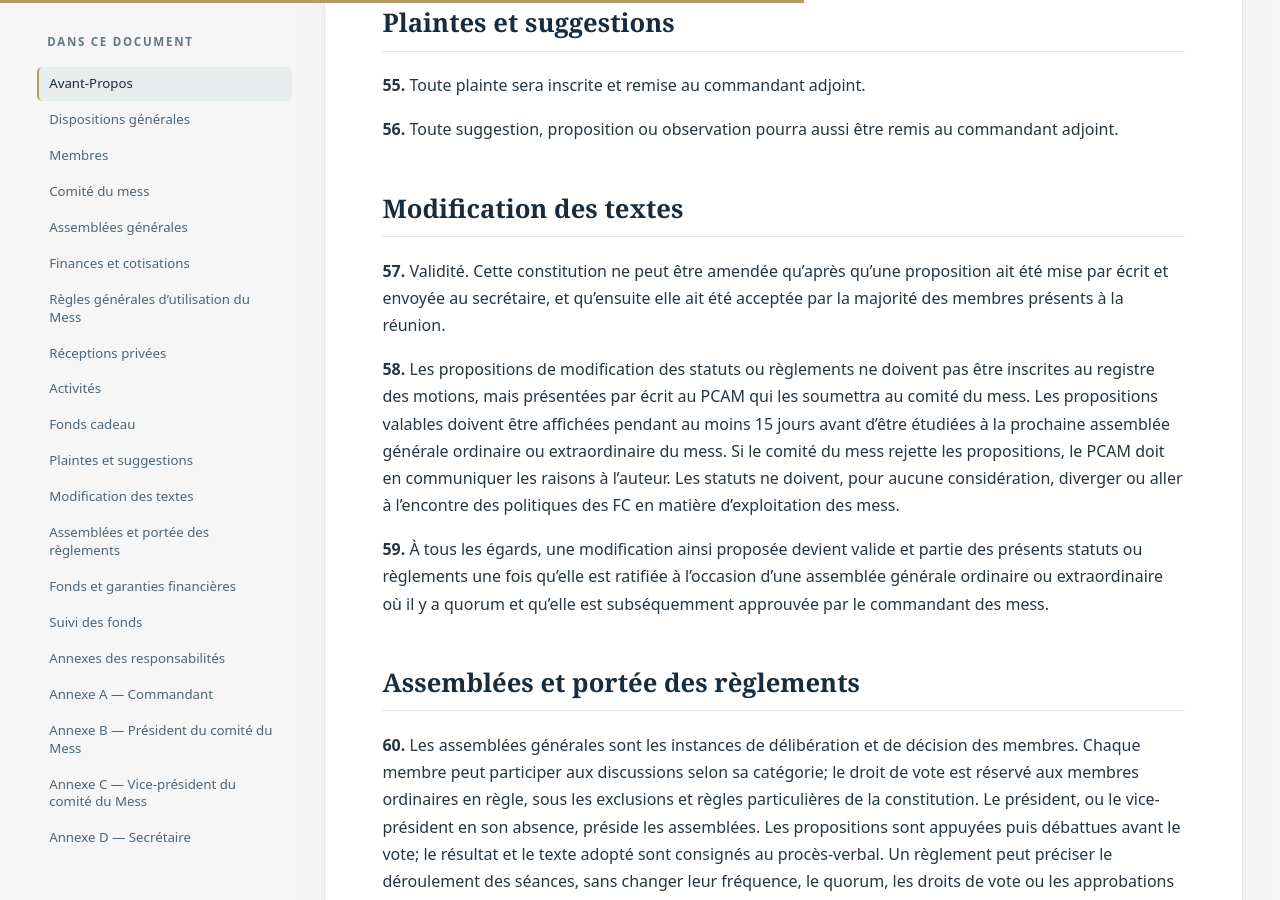
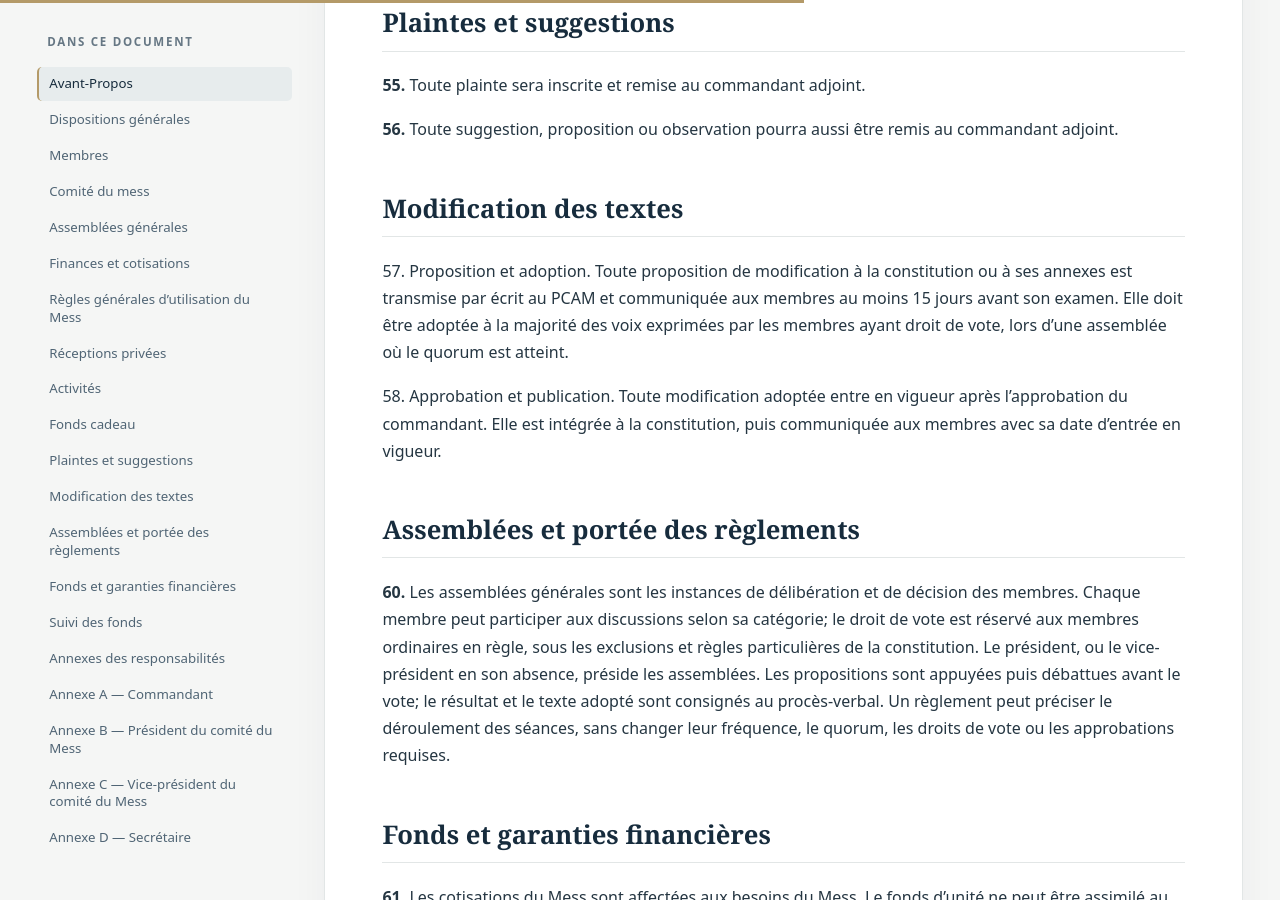
Before and after one commit to shocktubeM81/mess-9eg, a Jekyll site: the page built from versions/2026-10-28-v0.2/constitution-consolidee.md, in a window 1280 px wide and 900 px high, scrolled down 13129 px. Built offline with Jekyll 4.4.1, drawn with Linux system fonts in a browser that asks for light colours; some of the changed text lies outside the part shown.

Commit message:
Revise membership and amendment procedures in constitution

```diff
--- a/versions/2026-10-28-v0.2/constitution-consolidee.md
+++ b/versions/2026-10-28-v0.2/constitution-consolidee.md
@@ -40,7 +40,7 @@
 
   - **(1)** Toute autre personne désireuse de devenir membre associé doit adresser par écrit une demande officielle au président. Cette demande doit être appuyée par un membre ordinaire et affichée au moins 30 jours avant une assemblée générale. Si un membre juge qu’un candidat ne peut devenir membre associé, il doit faire part de ses observations/objections par écrit au président. De plus, la demande sera évaluée par le comité du mess pour acceptation. Néanmoins, il incombe que la demande soit présentée à l’assemblée générale suivante pour fins d’approbation.
 
-  - **(2)** Le total des membres mentionnés en (1) est limité à 65% du total des membres ordinaires; le secrétaire du comité dressera une liste d’attente au besoin.
+  - **(2)** Le total des membres mentionnés en (1) est limité à 65% du total des membres ordinaires; une liste d’attente sera dressée au besoin.
 
   - **(3)** À l’occasion de la première assemblée générale ordinaire ou extraordinaire de chaque année civile, le comité du mess doit présenter la question du renouvellement de tous les membres associés pour l’année financière suivante (du 1er avril de l’année courante au 31 Mars de l’année suivante).
 
@@ -94,7 +94,7 @@
 
 ## Comité du mess
 
-<a id="article-5"></a>**5.** Seuls les membres ordinaires peuvent faire partie du comité du mess. Seul un membre actif du 9 EG peut en être le président, et ce avec l’approbation du Commandant. Les membres du personnel des finances ne peuvent être président ou vice-président; ils peuvent exercer la fonction de secrétaire. Les tâches de chaque rôle sont définies dans les annexes de la constitution.
+<a id="article-5"></a>**5.** Seuls les membres ordinaires peuvent faire partie du comité du mess. Seul un membre actif du 9 EG peut en être le président, et ce avec l’approbation du Commandant. Les membres du personnel des finances ne peuvent être président ou vice-président. Les tâches de chaque rôle sont définies dans les annexes de la constitution.
 
 <a id="article-6"></a>**6.** Les membres du comité devront être représentatifs du Club Chimo et du Mess Combiné. La répartition des postes devra être occupée à 50% par les membres du Mess Combiné et 50% par les membres du Club Chimo.
 
@@ -286,11 +286,9 @@
 
 ## Modification des textes
 
-<a id="article-57"></a>**57.** Validité. Cette constitution ne peut être amendée qu'après qu'une proposition ait été mise par écrit et envoyée au secrétaire, et qu'ensuite elle ait été acceptée par la majorité des membres présents à la réunion.
+<a id="article-57"></a>57. Proposition et adoption. Toute proposition de modification à la constitution ou à ses annexes est transmise par écrit au PCAM et communiquée aux membres au moins 15 jours avant son examen. Elle doit être adoptée à la majorité des voix exprimées par les membres ayant droit de vote, lors d’une assemblée où le quorum est atteint.
 
-<a id="article-58"></a>**58.** Les propositions de modification des statuts ou règlements ne doivent pas être inscrites au registre des motions, mais présentées par écrit au PCAM qui les soumettra au comité du mess. Les propositions valables doivent être affichées pendant au moins 15 jours avant d’être étudiées à la prochaine assemblée générale ordinaire ou extraordinaire du mess. Si le comité du mess rejette les propositions, le PCAM doit en communiquer les raisons à l’auteur. Les statuts ne doivent, pour aucune considération, diverger ou aller à l’encontre des politiques des FC en matière d’exploitation des mess.
-
-<a id="article-59"></a>**59.** À tous les égards, une modification ainsi proposée devient valide et partie des présents statuts ou règlements une fois qu’elle est ratifiée à l’occasion d’une assemblée générale ordinaire ou extraordinaire où il y a quorum et qu’elle est subséquemment approuvée par le commandant des mess.
+<a id="article-58"></a>58. Approbation et publication. Toute modification adoptée entre en vigueur après l’approbation du commandant. Elle est intégrée à la constitution, puis communiquée aux membres avec sa date d’entrée en vigueur.
 
 ## Assemblées et portée des règlements
 
```
